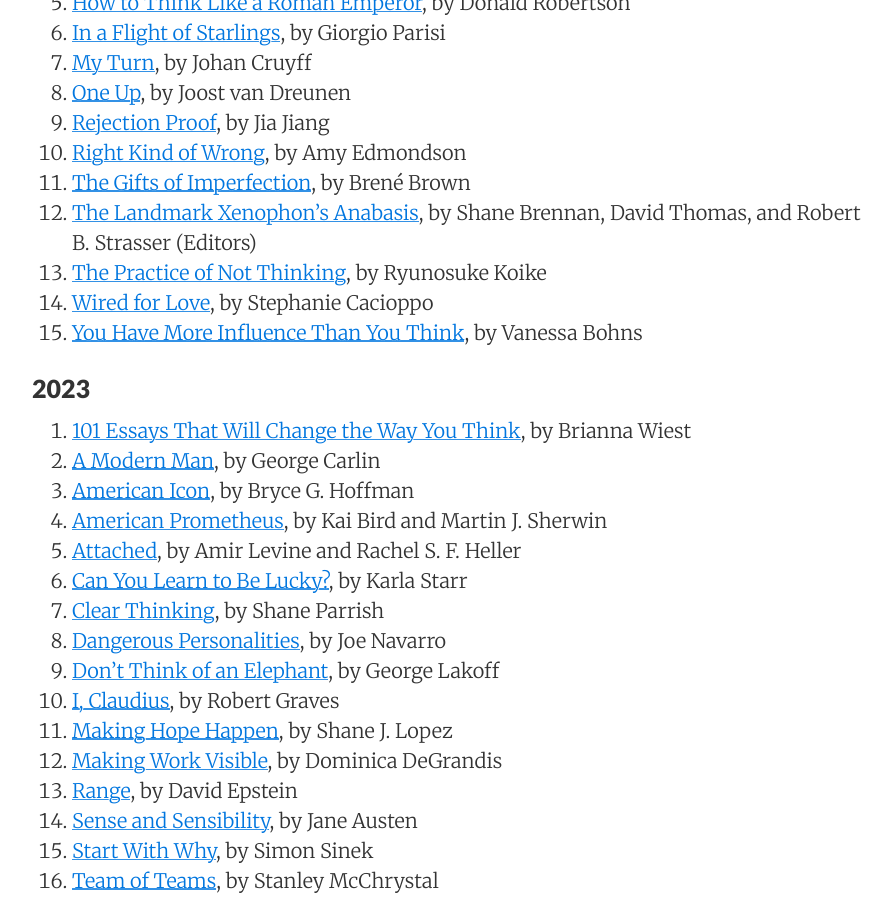
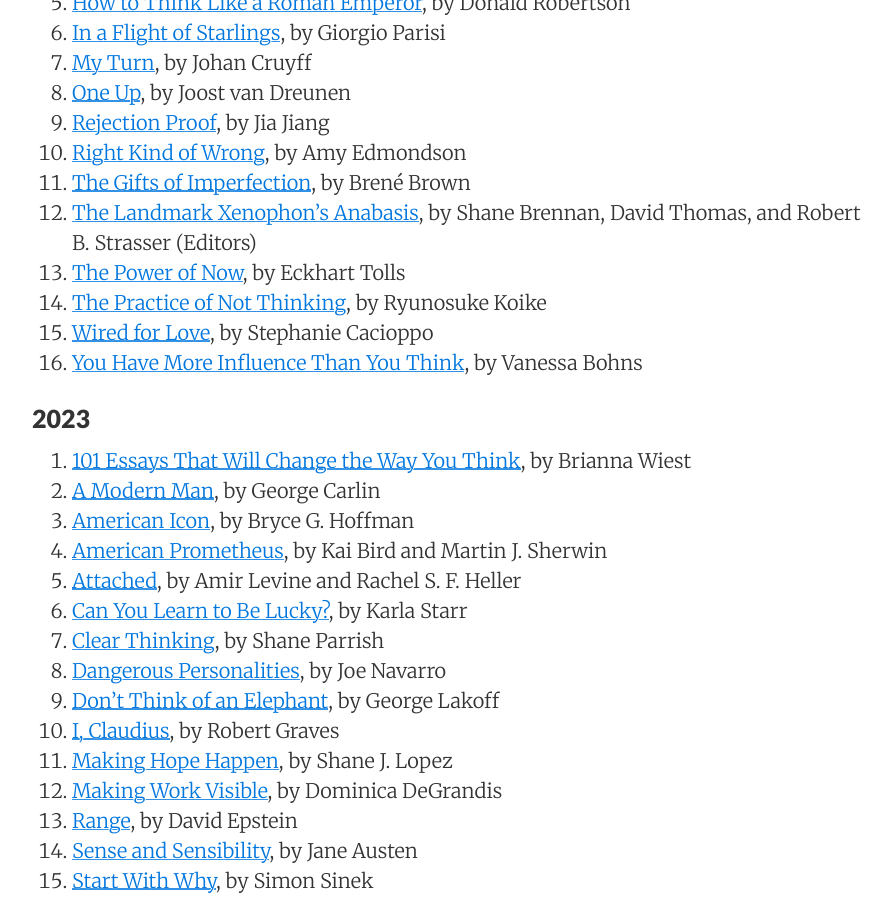
Before and after one commit to sewardlee337/sewardlee337.github.io, a Jekyll site: the page built from readinglist.md, in a window 1280 px wide and 900 px high, scrolled down 710 px. Shown: the whole window, without its empty margins (188-1080 px from the left). Built offline with Jekyll 4.4.1, drawn with Linux system fonts in a browser that asks for light colours; nearby versions of some CDN libraries.

Commit message:
update reading list

```diff
--- a/readinglist.md
+++ b/readinglist.md
@@ -31,6 +31,7 @@ _"My alma mater was books, a good library... I could spend the rest of my life r
 1. [Right Kind of Wrong](https://www.amazon.com/Right-Kind-Wrong-Science-Failing/dp/1982195061), by Amy Edmondson
 1. [The Gifts of Imperfection](https://www.amazon.com/Gifts-Imperfection-Think-Supposed-Embrace-ebook/dp/B00BS03LL6/ref=tmm_kin_swatch_0?_encoding=UTF8&qid=&sr=), by Brené Brown
 1. [The Landmark Xenophon's Anabasis](https://www.amazon.com/Landmark-Xenophons-Anabasis-Xenophon/dp/030790685X), by Shane Brennan, David Thomas, and Robert B. Strasser (Editors)
+1. [The Power of Now](https://www.amazon.com/Power-Now-Guide-Spiritual-Enlightenment/dp/1577314808), by Eckhart Tolls
 1. [The Practice of Not Thinking](https://www.amazon.com/The-Practice-of-Not-Thinking/dp/0141994614), by Ryunosuke Koike
 1. [Wired for Love](https://www.amazon.com/Wired-Love-Neuroscientists-Journey-Connection/dp/1250790603), by Stephanie Cacioppo
 1. [You Have More Influence Than You Think](https://www.amazon.com/Have-More-Influence-Than-Think/dp/1324005718), by Vanessa Bohns
```
